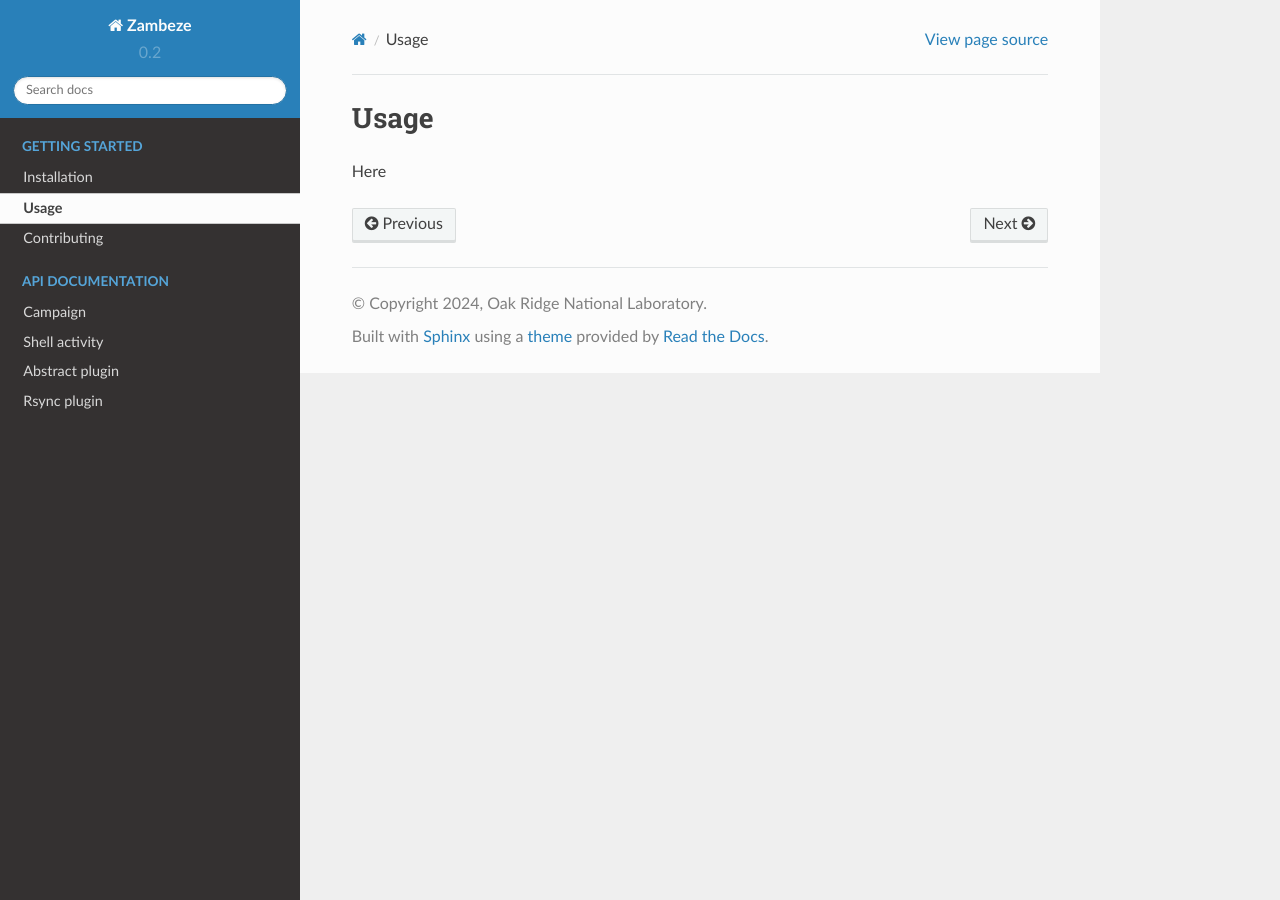
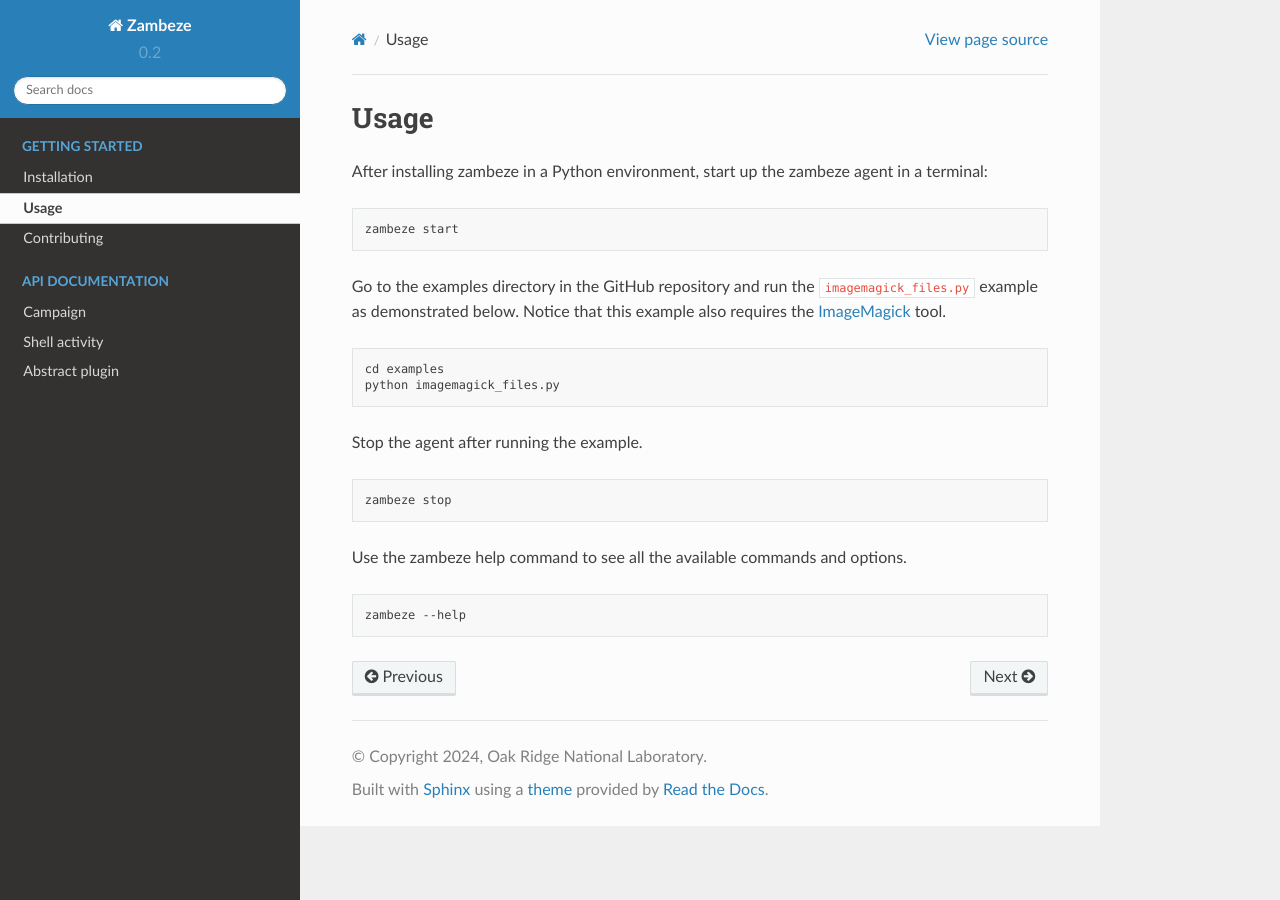
Before and after one commit to ORNL/Zambeze, a Sphinx documentation site: the page built from docs/source/get-started/usage.rst, in a window 1280 px wide. Built offline with Sphinx 7.4.7 and the Read the Docs theme 2.0.0, drawn with Linux system fonts in a browser that asks for light colours.

Commit message:
Update installation and usage docs

```diff
--- a/docs/source/api/rsync_plugin.rst
+++ /dev/null
@@ -1,5 +0,0 @@
-Rsync plugin
-============
-
-.. automodule:: zambeze.orchestration.plugin_modules.rsync
-   :members:
--- a/docs/source/get-started/usage.rst
+++ b/docs/source/get-started/usage.rst
@@ -1,4 +1,28 @@
 Usage
 =====
 
-Here
+After installing zambeze in a Python environment, start up the zambeze agent in a terminal:
+
+.. code-block:: text
+
+   zambeze start
+
+Go to the examples directory in the GitHub repository and run the ``imagemagick_files.py`` example as demonstrated below. Notice that this example also requires the `ImageMagick <https://imagemagick.org/>`_ tool.
+
+.. code-block:: text
+
+   cd examples
+   python imagemagick_files.py
+
+Stop the agent after running the example.
+
+.. code-block:: text
+
+   zambeze stop
+
+
+Use the zambeze help command to see all the available commands and options.
+
+.. code-block:: text
+
+   zambeze --help
--- a/docs/source/index.rst
+++ b/docs/source/index.rst
@@ -20,4 +20,3 @@ The source code repository for Zambeze's Python package is available on `GitHub
    api/campaign
    api/shell
    api/abstract_plugin
-   api/rsync_plugin
```
Also changed, not shown: docs/source/get-started/installation.rst (+12 -1 lines).
